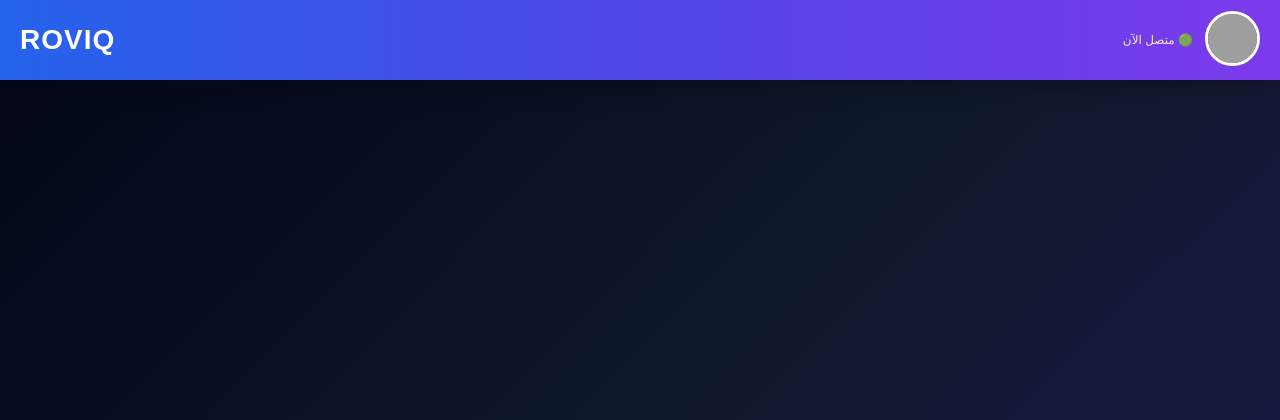
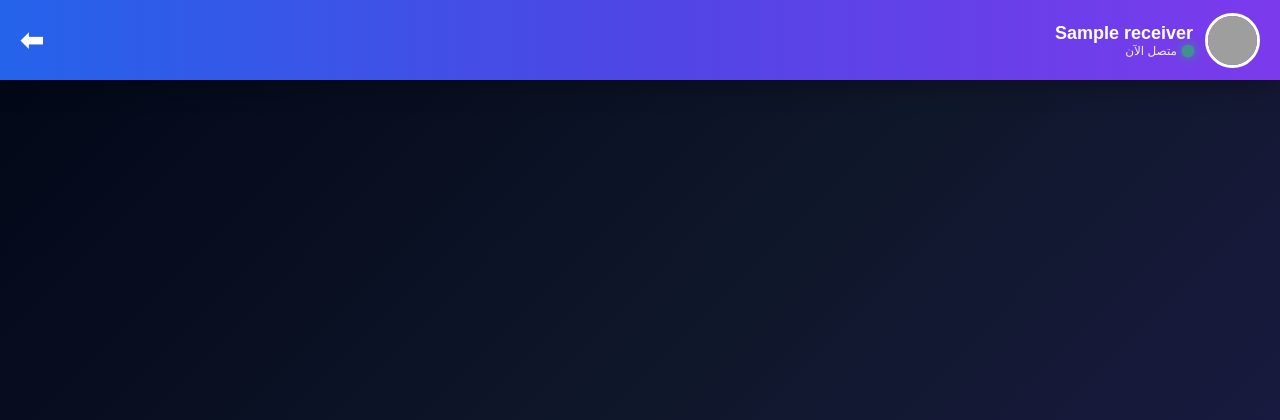
Before and after one commit to flwzrnt3-png/RoqLanChat, a Flask app: template templates/chat.html in a window 1280 px wide. Shown: the top 420 px of the page. Run offline with Flask 3, Linux system fonts and the light colour scheme; the template is opened without the code that fills it: most values are stand-ins (such as "Sample title", 1, 10 or a date in 2020); grey boxes are pictures that could not be loaded.

Commit message:
Update chat.html

```diff
--- a/templates/chat.html
+++ b/templates/chat.html
@@ -5,7 +5,7 @@
 <meta charset="UTF-8">
 <meta name="viewport" content="width=device-width, initial-scale=1.0">
 
-<title>ROVIQ Chat V5</title>
+<title>ROVIQ Private Chat</title>
 
 <style>
 
@@ -27,7 +27,7 @@ overflow:hidden;
 
 a{
 text-decoration:none;
-color:inherit;
+color:white;
 }
 
 .header{
@@ -80,12 +80,43 @@ font-weight:bold;
 .status{
 font-size:12px;
 opacity:.9;
+display:flex;
+align-items:center;
+gap:6px;
+}
+
+.online-dot{
+width:10px;
+height:10px;
+background:#22c55e;
+border-radius:50%;
+display:inline-block;
+box-shadow:0 0 10px #22c55e;
+animation:pulse 1.5s infinite;
+}
+
+@keyframes pulse{
+
+0%{
+transform:scale(1);
+opacity:1;
+}
+
+50%{
+transform:scale(1.3);
+opacity:.7;
+}
+
+100%{
+transform:scale(1);
+opacity:1;
+}
+
 }
 
 .logo{
 font-size:28px;
 font-weight:bold;
-letter-spacing:1px;
 }
 
 .messages{
@@ -125,7 +156,6 @@ border-radius:18px;
 word-break:break-word;
 font-size:16px;
 line-height:1.7;
-animation:show .25s ease;
 box-shadow:0 5px 20px rgba(0,0,0,.2);
 }
 
@@ -180,10 +210,6 @@ color:white;
 font-size:15px;
 }
 
-.msginput:focus{
-box-shadow:0 0 0 2px #4f46e5;
-}
-
 .sendbtn{
 padding:16px 22px;
 border:none;
@@ -192,11 +218,6 @@ cursor:pointer;
 font-weight:bold;
 color:white;
 background:linear-gradient(90deg,#2563eb,#7c3aed);
-transition:.2s;
-}
-
-.sendbtn:hover{
-transform:scale(1.05);
 }
 
 .counter{
@@ -204,17 +225,6 @@ font-size:12px;
 opacity:.8;
 margin-top:8px;
 text-align:center;
-}
-
-@keyframes show{
-from{
-opacity:0;
-transform:translateY(10px);
-}
-to{
-opacity:1;
-transform:translateY(0);
-}
 }
 
 </style>
@@ -227,8 +237,6 @@ transform:translateY(0);
 
 <div class="left">
 
-<a href="/profile?user={{ current_user }}">
-
 {% if profile_pic %}
 
 <img class="profile" src="/static/profiles/{{ profile_pic }}">
@@ -236,21 +244,20 @@ transform:translateY(0);
 {% else %}
 
 <div class="default-profile">
-{{ current_user[0]|upper }}
+{{ receiver[0]|upper }}
 </div>
 
 {% endif %}
 
-</a>
-
 <div class="userinfo">
 
 <div class="username">
-{{ current_user }}
+{{ receiver }}
 </div>
 
 <div class="status">
-🟢 متصل الآن
+<span class="online-dot"></span>
+متصل الآن
 </div>
 
 </div>
@@ -258,7 +265,7 @@ transform:translateY(0);
 </div>
 
 <div class="logo">
-ROVIQ
+<a href="/users">⬅</a>
 </div>
 
 </div>
@@ -312,6 +319,7 @@ ROVIQ
 {% endfor %}
 
 </div>
+
 <div class="bottom">
 
 <form method="POST" class="chat-form">
@@ -347,4 +355,4 @@ messages.scrollHeight;
 </script>
 
 </body>
-</html>
+  </html>
```
